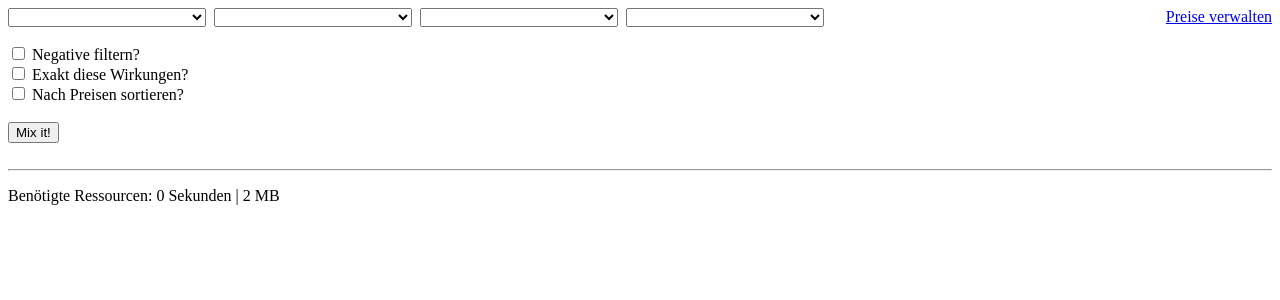
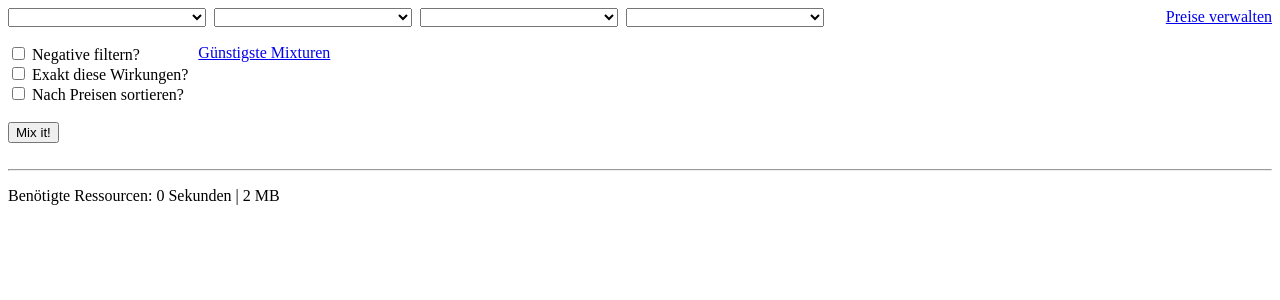
Before and after one commit to Elsensee/AlathairAlchemy, a PHP site: the page made by index.php in a window 1280 px wide. Shown: the top 300 px of the page. Run offline with PHP 8.4, Linux system fonts and the light colour scheme.

Commit message:
Add link to cheapest mixtures

```diff
--- a/index.php
+++ b/index.php
@@ -92,21 +92,24 @@ $builder->setEffect($effect1)
 </head>
 <body>
 	<form action="index.php" method="post">
-		<div id="effects">
+		<div id="effects" class="leftside">
 			<select id="effect1" name="effect1" title="Effekt 1"><?= getEffectsAsOptions($effect1); ?></select>&nbsp;
 			<select id="effect2" name="effect2" title="Effekt 2"><?= getEffectsAsOptions($effect2); ?></select>&nbsp;
 			<select id="effect3" name="effect3" title="Effekt 3"><?= getEffectsAsOptions($effect3); ?></select>&nbsp;
 			<select id="effect4" name="effect4" title="Effekt 4"><?= getEffectsAsOptions($effect4); ?></select>&nbsp;
 		</div>
-		<div id="price_link"><a href="./manage_prices.php">Preise verwalten</a></div>
+		<div id="price_link" class="rightside"><a href="./manage_prices.php">Preise verwalten</a></div>
 		<br /><br />
-		<div id="filter_boxes">
+		<div id="filter_boxes" class="leftside">
 			<input type="checkbox" id="filter_negative" name="filter_negative" value="1" <?php if ($filterNegative) echo 'checked="checked" '; ?>/>
 			<label for="filter_negative">Negative filtern?</label><br />
 			<input type="checkbox" id="exact_effects" name="exact_effects" value="1" <?php if ($exactEffects) echo 'checked="checked" '; ?>/>
 			<label for="exact_effects">Exakt diese Wirkungen?</label><br />
 			<input type="checkbox" id="sort_prices" name="sort_prices" value="1" <?php if ($sortPrices) echo 'checked="checked" '; ?>/>
 			<label for="sort_prices">Nach Preisen sortieren?</label><br />
+		</div>
+		<div id="mix_links">
+			<a href="index.php?mode=cheapest">Günstigste Mixturen</a><br />
 		</div>
 		<br />
 		<input type="submit" value="Mix it!" name="submit" /><?php
@@ -146,6 +149,7 @@ if (isset($_POST['submit']) && ($effect1 > -1 || $effect2 > -1 || $effect3 > -1
 	<?php
 }
 		?>
+
 	</form>
 	<br />
 	<hr />
--- a/style.css
+++ b/style.css
@@ -2,10 +2,18 @@ table, th, td {
     border: 1px solid black;
 }
 
-#effects {
+.leftside {
     float: left;
 }
 
-#price_link {
+.rightside {
     float: right;
 }
+
+#filter_boxes {
+    margin-right: 10px;
+}
+
+#mix_links {
+    height: 60px;
+}
```
